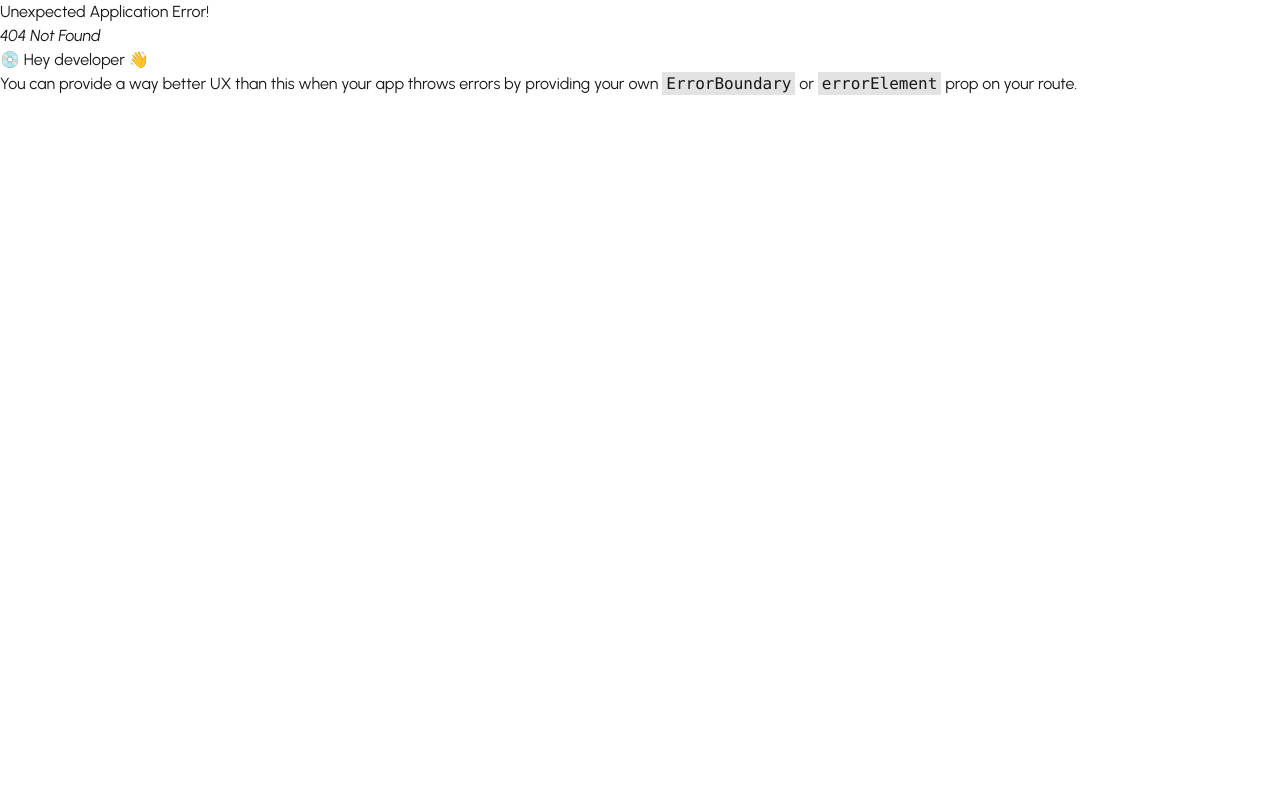
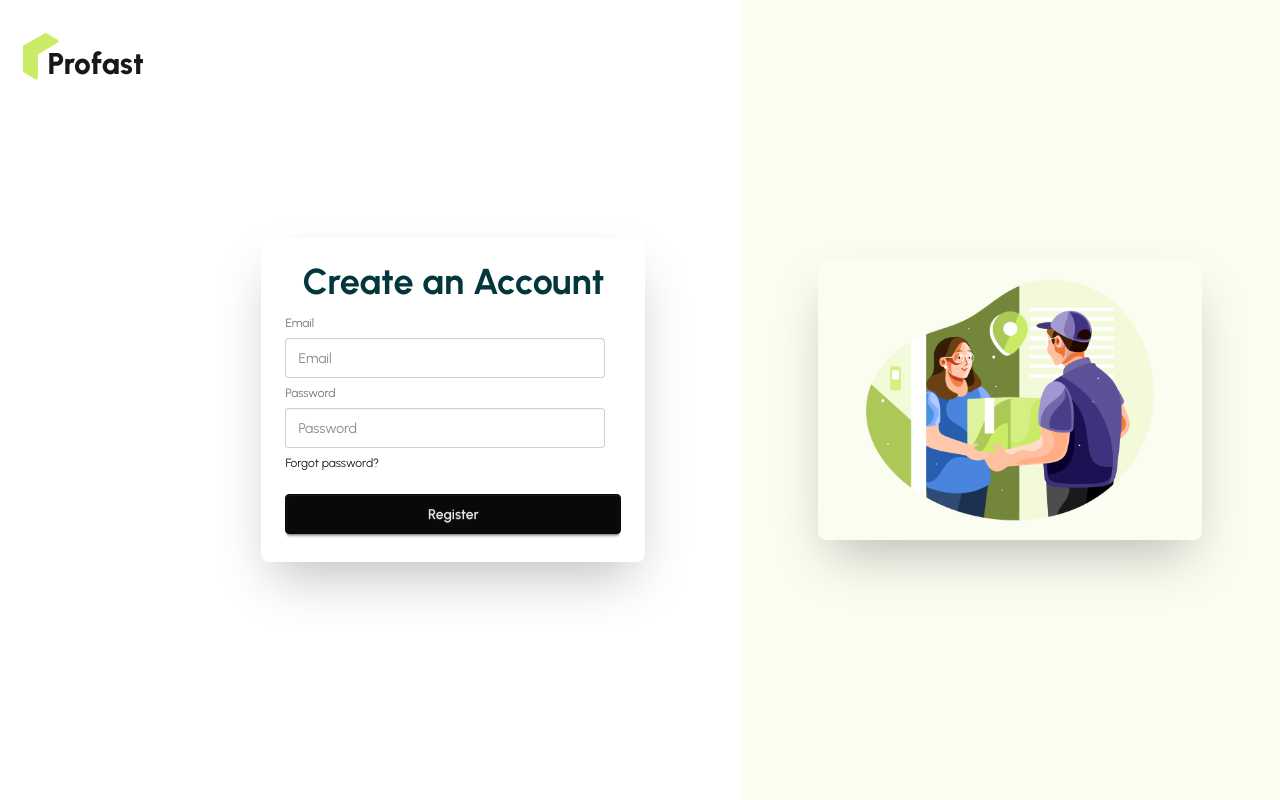
Before and after one commit to islamemon59/zap-shift-client, a React (Vite) app: page /register in a window 1280 px wide. Before the commit this address had no page. Built offline with nearby package versions, Linux system fonts and the light colour scheme.

Commit message:
authentication register added

```diff
--- /dev/null
+++ b/src/Pages/Authentication/Register/Register.jsx
@@ -0,0 +1,79 @@
+import React from "react";
+import { useForm } from "react-hook-form";
+
+const Register = () => {
+  const {
+    register,
+    handleSubmit,
+    formState: { errors },
+  } = useForm();
+
+    const onsubmit = (data) => {
+    console.log(data);
+  };
+
+
+  return (
+    <div className="card bg-base-100 w-full max-w-sm shrink-0 shadow-2xl">
+      <div className="card-body">
+        <h1 className="text-4xl text-center text-primary font-bold">
+          Create an Account
+        </h1>
+        <form autoComplete="off" onSubmit={handleSubmit(onsubmit)}>
+          <fieldset className="fieldset">
+            <label className="label">Email</label>
+            <input
+            autoComplete="off"
+              type="email"
+              {...register("email", { required: true })}
+              className="input"
+              placeholder="Email"
+            />
+            {errors.password?.type === "required" && (
+              <span className="text-error font-semibold text-sm mt-1">
+                This field is required
+              </span>
+            )}
+            <label className="label">Password</label>
+            <input
+            autoComplete="off"
+              type="password"
+              {...register("password", {
+                required: true,
+                minLength: 6,
+                validate: {
+                  hasUppercase: (value) =>
+                    /[A-Z]/.test(value) ||
+                    "Password must contain at least one uppercase letter",
+                  hasLowercase: (value) =>
+                    /[a-z]/.test(value) ||
+                    "Password must contain at least one lowercase letter",
+                },
+              })}
+              className="input"
+              placeholder="Password"
+            />
+            {errors.password?.type === "required" && (
+              <span className="text-error font-semibold text-sm mt-1">
+                This field is required
+              </span>
+            )}
+            {errors.password?.type === "minLength" && (
+              <span className="text-error font-semibold text-sm mt-1">
+                Password must be at least 6 characters long
+              </span>
+            )}
+            {errors.password && (<p className="text-error text-sm mt-1">{errors.password.message}</p>)}
+            {errors.password && (<p className="text-error text-sm mt-1">{errors.password.message}</p>)}
+            <div>
+              <a className="link link-hover">Forgot password?</a>
+            </div>
+            <button className="btn btn-neutral mt-4">Register</button>
+          </fieldset>
+        </form>
+      </div>
+    </div>
+  );
+};
+
+export default Register;
--- a/src/Routes/Router.jsx
+++ b/src/Routes/Router.jsx
@@ -3,6 +3,7 @@
 import Home from "../Pages/Home/Home/Home";
 import AuthLayout from "./Layout/AuthLayout";
 import Login from "../Pages/Authentication/Login/Login";
+import Register from "../Pages/Authentication/Register/Register";
 
 export const router = createBrowserRouter([
     {
@@ -22,6 +23,10 @@
             {
                 path: "login",
                 Component: Login
+            },
+            {
+                path: "register",
+                Component: Register,
             }
         ]
     }
```
